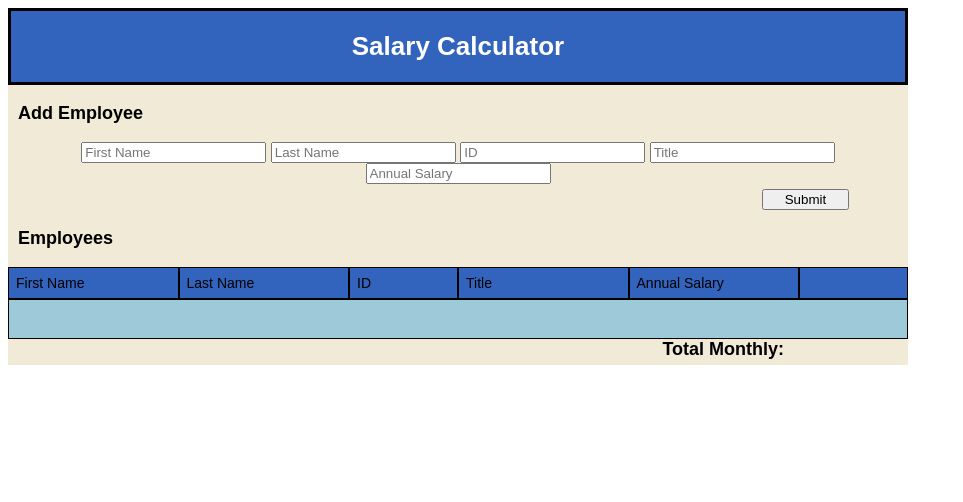
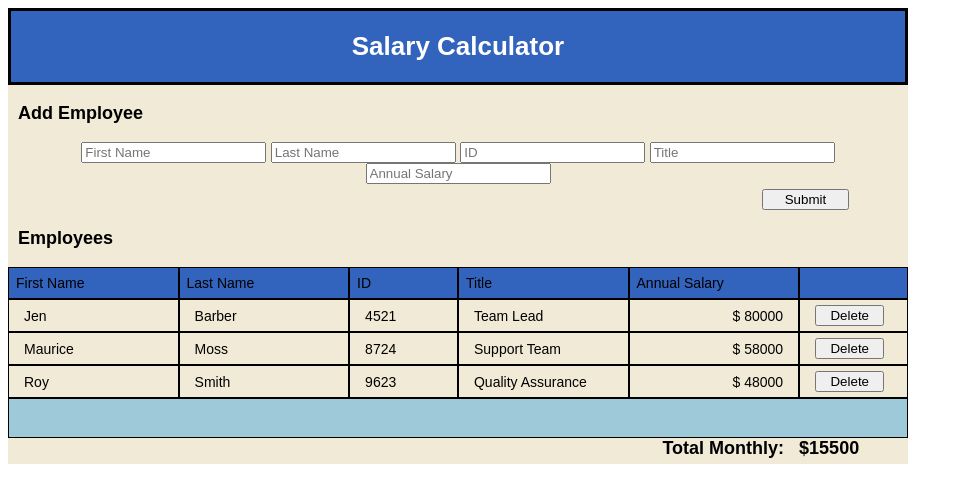
Before and after one commit to wells19d/typescript_selfstudies, a website with bundled scripts: page wk7-jQuery/index.html in a window 1280 px wide. Shown: the whole page, without its empty margins (0-963 px from the left). Built offline with nearby package versions, Linux system fonts and the light colour scheme.

Commit message:
week 7 done minus the append error

```diff
--- a/wk7-jQuery/index.html
+++ b/wk7-jQuery/index.html
@@ -4,7 +4,7 @@
     <meta charset="UTF-8">
     <meta name="viewport" content="width=device-width, initial-scale=1.0">
     <script src="./scripts/jquery.js"></script>
-    <script src="./scripts/script.js"></script>
+    <script src="./scripts/script.ts"></script>
     <link rel="stylesheet" href="./styles/style.css">
     <title>Weekend Challenge: jQuery Salary Calculator</title>
 </head>
--- a/wk7-jQuery/scripts/script.ts
+++ b/wk7-jQuery/scripts/script.ts
@@ -0,0 +1,139 @@
+let currentEmployees = [
+    // Setup employee objects, made up of property keys
+    {
+      firstName: 'Jen',
+      lastName: 'Barber',
+      employeeID: '4521',
+      employeeTitle: 'Team Lead',
+      employeeSalary: 80000,
+    },
+    {
+      firstName: 'Maurice',
+      lastName: 'Moss',
+      employeeID: '8724',
+      employeeTitle: 'Support Team',
+      employeeSalary: 58000,
+    },
+    {
+      firstName: 'Roy',
+      lastName: 'Smith',
+      employeeID: '9623',
+      employeeTitle: 'Quality Assurance',
+      employeeSalary: 48000,
+    },
+  ];
+
+  // Setup a function, to grab form values for each employee
+  // Append each employee to the DOM
+  function onReady() {
+    // Display current employee on the DOM
+    // Add a delete button to remove employee row
+    // Add a form that we can type in our new employee information
+    // When submit is clicked, will add a new employee to the table, and clear
+
+    // Empty the list items
+    $('#employeeList').empty();
+
+    // Loop over the employees
+    for (let i = 0; i < currentEmployees.length; i++) {
+      // created a reusable function for every employee to pass in their information
+      addEmployee(
+        currentEmployees[i].firstName,
+        currentEmployees[i].lastName,
+        currentEmployees[i].employeeID,
+        currentEmployees[i].employeeTitle,
+        currentEmployees[i].employeeSalary
+      );
+    }
+
+    // Add function to the delete button
+    // - Coming back. I want this to display the employee being deleted
+    $('#employeeList').on('click', '.deleteButton', function (event) {
+      alert('Employee Deleted');
+      // find the element that was clicked
+      let deleteClicked = $(event.target);
+      // remove the employee row from the DOM
+      // used .closest to delete the first that match the line
+      deleteClicked.closest('tr').remove();
+    });
+
+    function addEmployee(
+      firstName,
+      lastName,
+      employeeID,
+      employeeTitle,
+      employeeSalary
+    ) {
+      // add an employee with the given information to the DOM
+      // For each employee, append it to the DOM
+
+      $('#employeeList').append(`<tr>
+  <td class="tcProp">${firstName}</td>
+  <td class="tcProp">${lastName}</td>
+  <td class="tcProp">${employeeID}</td>
+  <td class="tcProp">${employeeTitle}</td>
+  <td class="tcPropSal">$ ${employeeSalary}</td>
+  <td class="tcProp"><input type="button" class="deleteButton" value="  Delete  "></td>
+      </tr>`);
+    }
+
+    // Setup button function to submit fields
+    $('.submitButton').on('click', function () {
+      // Grab the form fields
+      // Call addEmployee function
+      const firstName = $('#employeeFirstName').val();
+      const lastName = $('#employeeLastName').val();
+      const employeeID = $('#employeeID').val();
+      const employeeTitle = $('#employeeTitle').val();
+      const employeeSalary = $('#employeeSalary').val();
+
+      // Use the exsisting function to push fields into employee array
+      addEmployee(firstName, lastName, employeeID, employeeTitle, employeeSalary);
+
+      // empty fields after pushed into employee array
+      $('#employeeFirstName').val('');
+      $('#employeeLastName').val('');
+      $('#employeeID').val('');
+      $('#employeeTitle').val('');
+      $('#employeeSalary').val('');
+
+      currentEmployees.push({
+        firstName: String(firstName),
+        lastName: String(lastName),
+        employeeID: String(employeeID),
+        employeeTitle: String(employeeTitle),
+        employeeSalary: Number(employeeSalary),
+      });
+
+      // salary + employeeSalary;
+      totalSalaryBalance();
+    });
+
+    totalSalaryBalance();
+
+     }
+  $(onReady);
+
+
+    function totalSalaryBalance() {
+      // loop through garage value array
+      let salaryBalance = 0;
+      for (let i = 0; i < currentEmployees.length; i++) {
+        // add total salary of all employees
+        // used to display updated salarays
+        salaryBalance += Number(currentEmployees[i].employeeSalary) / 12;
+      } // end for loop
+      console.log(Math.ceil(salaryBalance * 100) / 100); // display for test
+      // display total salary amounts
+      let balance = $('.totalBalance');
+      balance.empty();
+      balance.append('$', Math.round(salaryBalance * 100) / 100);
+      console.log(currentEmployees); // see Monthly Balance
+
+      if (salaryBalance >= 20000) {
+        // console.log('test');
+        $('.totalBalance').css('color', 'red');
+        return true;
+        // append the class="totalBalance" = class="totalBalanceRed"
+      } // don't change anything if under 20000
+    };
```
Also changed, not shown: readme.MD.
